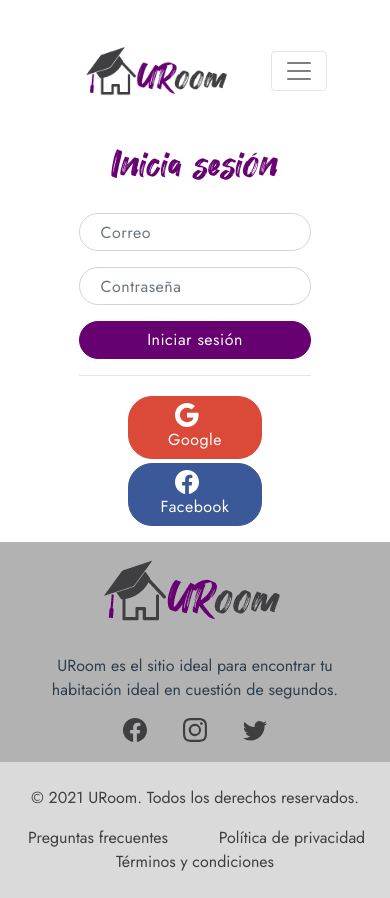
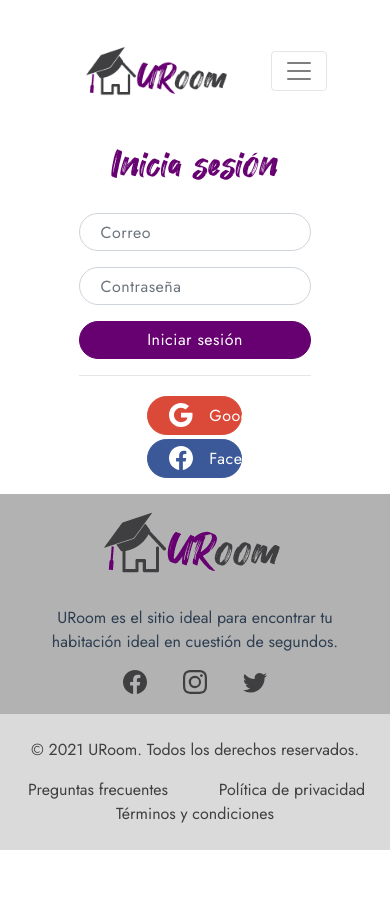
Before and after one commit to URoomUNAL/Front-URoom, a Vue app: page /LogIn in a window 390 px wide. After the commit the page ends 850 px from the top, so only its background shows below. Built offline with nearby package versions, Linux system fonts and the light colour scheme.

Commit message:
Ajustes finales en responsive de formulario de inicio de sesion

```diff
--- a/src/components/LogIn.vue
+++ b/src/components/LogIn.vue
@@ -10,27 +10,27 @@
         <b-form>
           <b-container>
             <b-row class="justify-content-md-center">
-              <b-col sm='12' md='6' lg='6' xl='6'>
+              <b-col lg="6">
                 <b-form-input label="Correo" placeholder="Correo" type="email" required/>
               </b-col>
             </b-row>
             <b-row class="justify-content-md-center">
-              <b-col sm='12' md='6' lg='6' xl='6'>
+              <b-col lg="6">
                 <b-form-input label="Contraseña" placeholder="Contraseña" type="password" required class="mt-3"/>
               </b-col>
             </b-row>
-            <b-row  >
-              <b-col>
-                <b-button variant="primary" class="mt-3 col-12 col-md-6 col-lg-6" type="submit">Iniciar sesión</b-button>
+            <b-row>
+              <b-col lg="12">
+                <b-button variant="primary" class="mt-3 col-lg-6" type="submit">Iniciar sesión</b-button>
               </b-col>
             </b-row>
             <hr/>
-            <b-row  align-content="center" align-v="center" align-h="center" class=" mb-3 col-md-8 col-10 offset-1  offset-md-2">
-              <b-col sm='12' md='10' lg='5' >
-                <b-button variant="google" class="mt-1 col-md-12 col-12 "><b-icon icon="google" font-scale="1.5" class="mr-3"/>Google </b-button>
+            <b-row style="white-space: pre;" class="justify-content-md-center mb-3 col-8 offset-2">
+              <b-col md="12" lg="5" pd="0">
+                <b-button variant="google" class="mt-1 col-12"><b-icon icon="google" font-scale="1.5" class="mr-3"/>Google</b-button>
               </b-col>
-              <b-col sm='12' md='10' lg='5' >
-                <b-button variant="facebook" class="mt-1 col-md-12 col-12"><b-icon icon="facebook" font-scale="1.5" class="mr-3"/>Facebook</b-button>
+              <b-col md="12" lg="5" pd="0">
+                <b-button variant="facebook" class="mt-1 col-12"><b-icon icon="facebook" font-scale="1.5" class="mr-3"/>Facebook</b-button>
               </b-col>
             </b-row>
           </b-container>
--- a/src/components/SignUp.vue
+++ b/src/components/SignUp.vue
@@ -10,17 +10,17 @@
         <b-form @submit.prevent="handleSubmit">
           <b-container>
             <b-row class="justify-content-md-center">
-              <b-col sm='12' md='6' lg='6' xl='6'>
+              <b-col lg="6">
                 <b-form-input label="Correo" v-model='form.email' placeholder="Correo" type="email" required/>
               </b-col>
             </b-row>
             <b-row class="justify-content-md-center">
-              <b-col sm='12' md='6' lg='6' xl='6'>
+              <b-col lg="6">
                 <b-form-input label="Contraseña" v-model='form.password' placeholder="Contraseña" class="mt-3" required/>
               </b-col>
             </b-row>
             <b-row class="justify-content-md-center">
-              <b-col sm='12' md='6' lg='6' xl='6'>
+              <b-col lg="6">
                 <b-form-input label="Confirmar contraseña" v-model='form.confirm' placeholder="Confirmar contraseña" class="mt-3" required/>
               </b-col>
             </b-row>
@@ -45,26 +45,26 @@
               </b-col>
             </b-row>
             <b-row>
-              <b-col>
-                <b-button variant="primary" class="mt-3 col-12 col-md-6 col-lg-6" type="submit">Regístrate</b-button>
+              <b-col lg="12">
+                <b-button variant="primary" class="mt-3 col-lg-6" type="submit">Regístrate</b-button>
               </b-col>
             </b-row>
             <hr/>
-            <b-row  align-content="center" align-v="center" align-h="center" class=" mb-3 col-md-8 col-10 offset-1  offset-md-2">
-              <b-col sm='12' md='10' lg='5' >
-                <b-button variant="google" class="mt-1 col-md-12 col-12 "><b-icon icon="google" font-scale="1.5" class="mr-3"/>Google </b-button>
+            <b-row style="white-space: pre;" class="justify-content-md-center mb-3 col-8 offset-2">
+              <b-col md="12" lg="5" pd="0">
+                <b-button variant="google" class="mt-1 col-12"><b-icon icon="google" font-scale="1.5" class="mr-3"/>Google</b-button>
               </b-col>
-              <b-col sm='12' md='10' lg='5' >
-                <b-button variant="facebook" class="mt-1 col-md-12 col-12"><b-icon icon="facebook" font-scale="1.5" class="mr-3"/>Facebook</b-button>
+              <b-col md="12" lg="5" pd="0">
+                <b-button variant="facebook" class="mt-1 col-12"><b-icon icon="facebook" font-scale="1.5" class="mr-3"/>Facebook</b-button>
               </b-col>
             </b-row>
           </b-container>
         </b-form>
       </b-col>
     </b-row>
-    <b-card class="mt-3" header="Form Data Result">
+    <!--<b-card class="mt-3" header="Form Data Result">
       <pre class="m-0">{{ form }}</pre>
-      </b-card>
+    </b-card>-->
   </b-container>
 </template>
 
```
